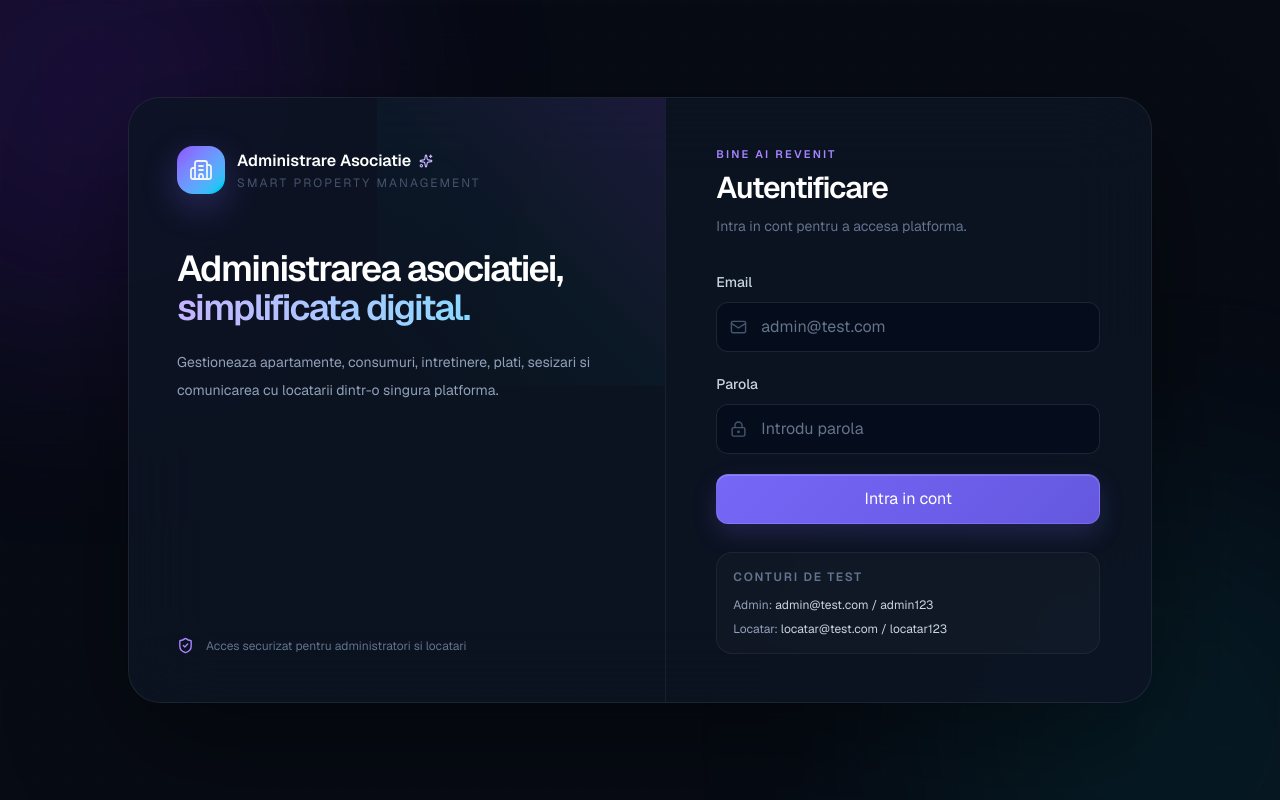
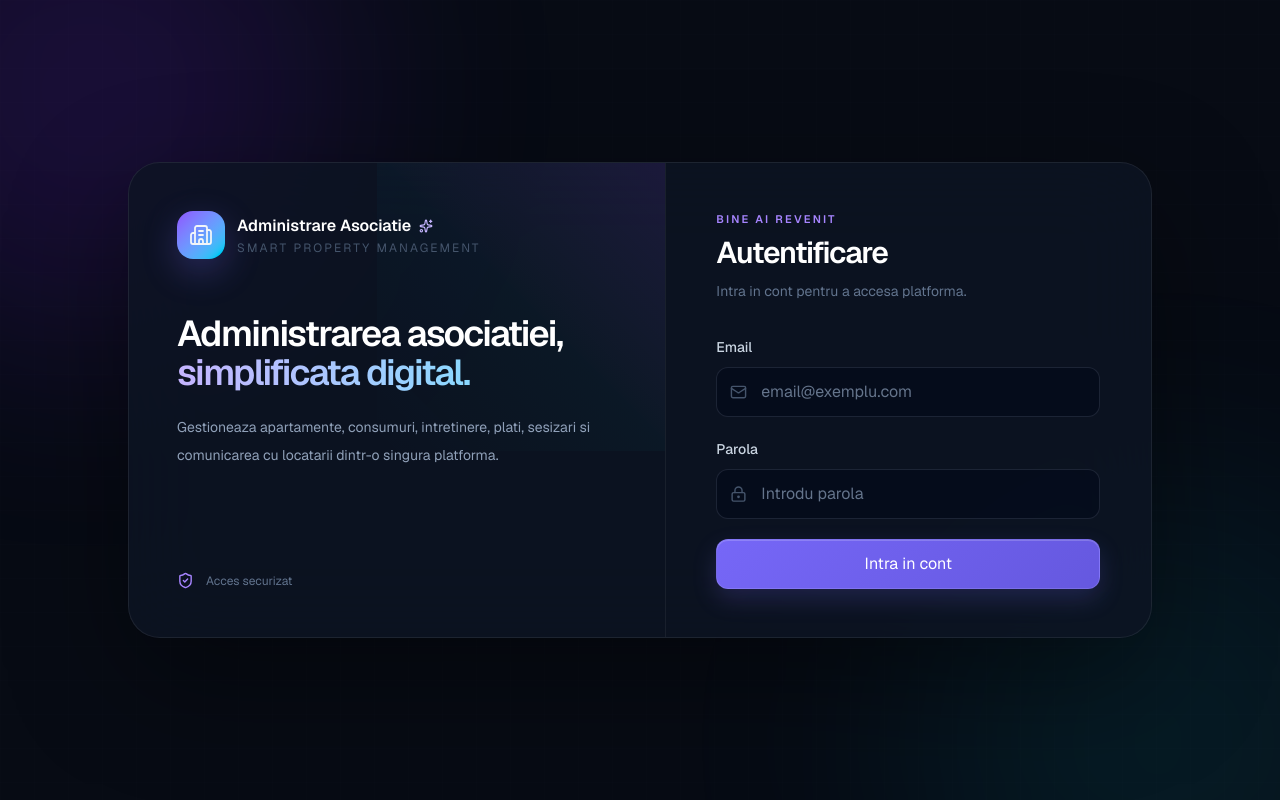
Before and after one commit to MihneaChiose/licenta-administrare-asociatie, a Next.js app: page /login in a window 1280 px wide. Built offline with nearby package versions, Linux system fonts and the light colour scheme; no server answers.

Commit message:
style: polish login page for presentation

```diff
--- a/src/app/login/page.tsx
+++ b/src/app/login/page.tsx
@@ -72,7 +72,7 @@ export default async function LoginPage({ searchParams }: LoginPageProps) {
           <div className="relative flex items-center gap-3 text-xs text-slate-500">
             <ShieldCheck size={17} className="text-violet-400" />
 
-            <span>Acces securizat pentru administratori si locatari</span>
+            <span>Acces securizat</span>
           </div>
         </section>
 
@@ -124,7 +124,7 @@ export default async function LoginPage({ searchParams }: LoginPageProps) {
                     required
                     autoComplete="email"
                     className="app-input py-3 pl-11 pr-4"
-                    placeholder="admin@test.com"
+                    placeholder="email@exemplu.com"
                   />
                 </div>
               </div>
@@ -162,28 +162,6 @@ export default async function LoginPage({ searchParams }: LoginPageProps) {
                 Intra in cont
               </button>
             </form>
-
-            <div className="mt-7 rounded-2xl border border-white/[0.055] bg-white/[0.025] p-4">
-              <p className="text-xs font-semibold uppercase tracking-[0.14em] text-slate-500">
-                Conturi de test
-              </p>
-
-              <div className="mt-3 space-y-2 text-xs text-slate-400">
-                <p>
-                  Admin:{" "}
-                  <span className="text-slate-300">
-                    admin@test.com / admin123
-                  </span>
-                </p>
-
-                <p>
-                  Locatar:{" "}
-                  <span className="text-slate-300">
-                    locatar@test.com / locatar123
-                  </span>
-                </p>
-              </div>
-            </div>
           </div>
         </section>
       </div>
```
